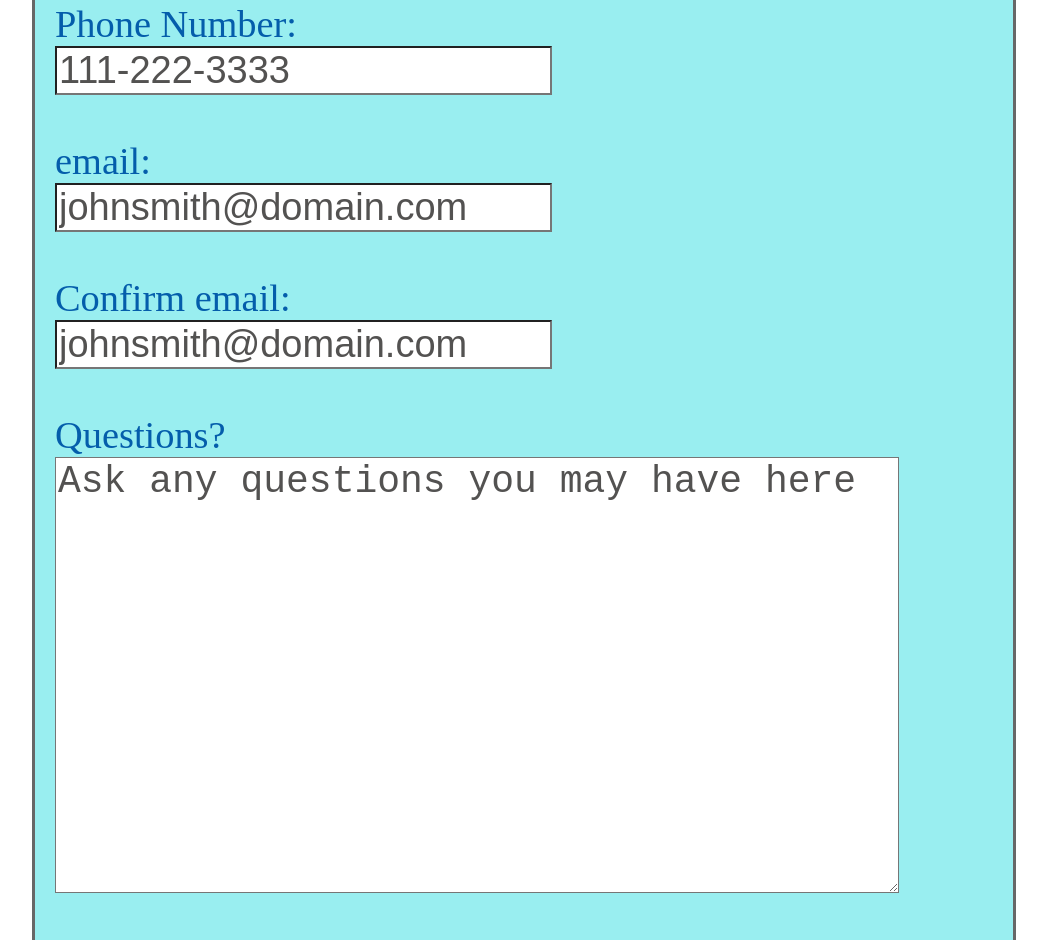
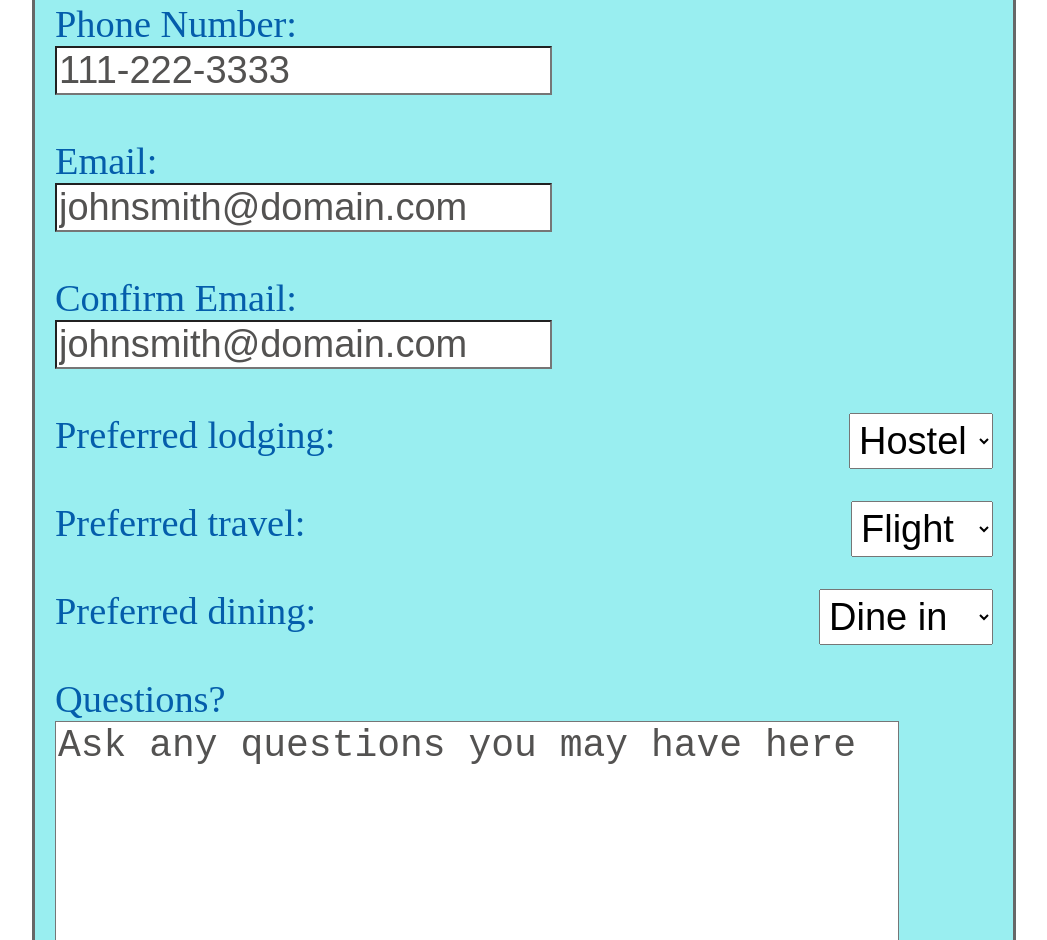
Before and after one commit to mpowers87777/islandoftanitischoolproject, a plain HTML site: page contact.html in a window 1280 px wide. Shown: the part 1073-2013 px from the top of the page, without its empty margins (116-1163 px from the left). Drawn offline with Linux system fonts and the light colour scheme.

Commit message:
Add files via upload

```diff
--- a/contact.html
+++ b/contact.html
@@ -30,10 +30,34 @@
             <input type="text" required name="lastName" id="lastName" placeholder="Smith"><br><br>
             <label for="phoneNumber">Phone Number:</label><br>
             <input type="text" required name="phoneNumber" id="phoneNumber" placeholder="111-222-3333"><br><br>
-            <label for="email">email:</label><br>
+            <label for="email">Email:</label><br>
             <input type="email" required name="email" id="email" placeholder="johnsmith@domain.com"><br><br>
-            <label for="confEmail">Confirm email:</label><br>
+            <label for="confEmail">Confirm Email:</label><br>
             <input type="email" required name="confEmail" id="confEmail" placeholder="johnsmith@domain.com"><br><br>
+
+
+            <label for="lodging">Preferred lodging:</label>
+            <select id="lodging" name="lodging">
+                <option value="hostel">Hostel</option>
+                <option value="resort">Resort</option>
+                <option value="hotel">Hotel</option>
+            </select>
+            <br><br>
+
+            <label for="trevel">Preferred travel:</label>
+            <select id="travel" name="travel">
+                <option value="flight">Flight</option>
+                <option value="cruise">Cruise</option>
+            </select>
+            <br><br>
+
+            <label for="dining">Preferred dining:</label>
+            <select id="dining" name="dining">
+                <option value="dineIn">Dine in</option>
+                <option value="dineOut">Dine out</option>
+            </select>
+            <br><br>
+
             <label for="questions">Questions?</label><br>
             <textarea rows="10" cols="80" name="questions" id="questions" placeholder="Ask any questions you may have here"></textarea><br><br>
 
```
